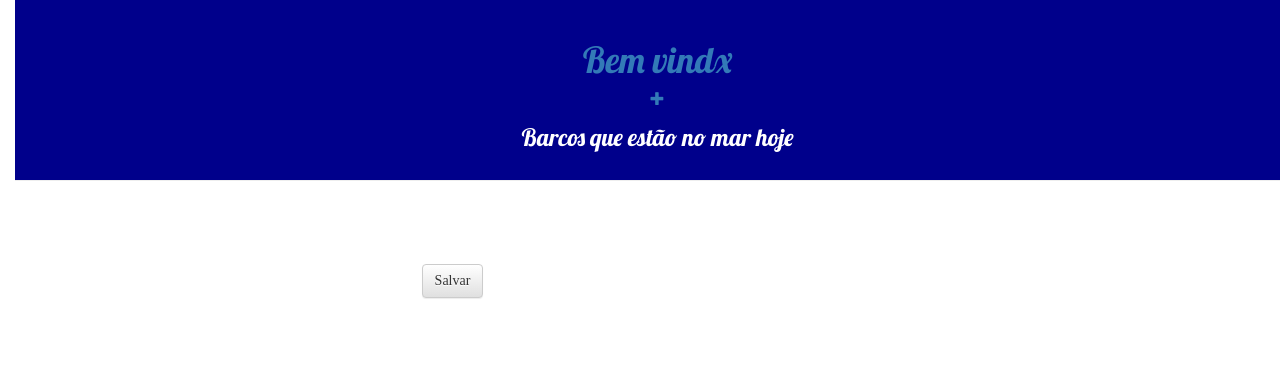
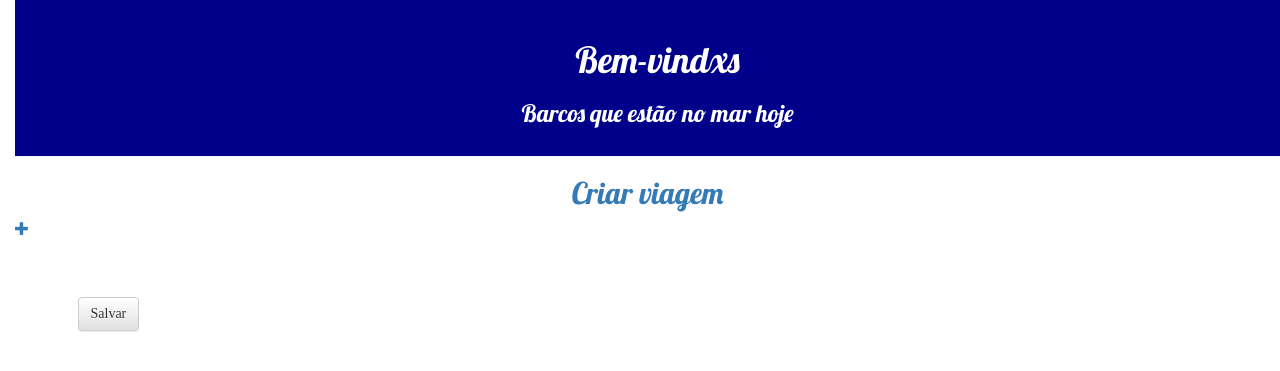
Before and after one commit to CamilaBodack/quem-foi-para-o-mar, a Django app: page /informativos/criar_viagem/ in a window 1280 px wide. Shown: the top 371 px of the page. Run offline with Django 3.2, Linux system fonts and the light colour scheme; some libraries are stand-ins or nearby versions.

Commit message:
adiciona href em criar nova viagem

```diff
--- a/quem_foi_para_mar_core/static/css/quem_foi_para_mar_core.css
+++ b/quem_foi_para_mar_core/static/css/quem_foi_para_mar_core.css
@@ -30,3 +30,9 @@ body {
   text-align: justify;
   color: #000000;
 }
+
+.post-form{
+  align-items: center;
+  text-align: justify;
+  color: #000000;
+}
--- a/quem_foi_para_mar_core/templates/quem_foi_para_mar_core/base.html
+++ b/quem_foi_para_mar_core/templates/quem_foi_para_mar_core/base.html
@@ -11,9 +11,12 @@
 
   <body>
       <div class="page-header">
-         <h1><a href="/">Bem vindx</a></h1>
-           <a href= "{% url "criar_viagem" %}"><span class="glyphicon glyphicon-plus"></span></a>
+         <h1>Bem-vindxs</h1>
         <h3>Barcos que estão no mar hoje</h3>
+      </div>
+      <div class="post-form">
+        <h2><a href="/">Criar viagem</a></h2>
+         <a href= "{% url "criar_viagem" %}"><span class="glyphicon glyphicon-plus"></span></a>
       </div>
       <div class="content container">
           <div class="row">
```
